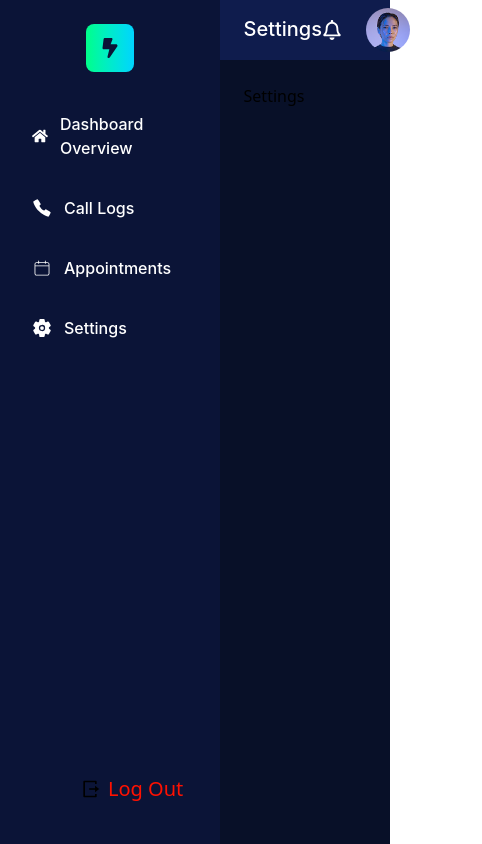
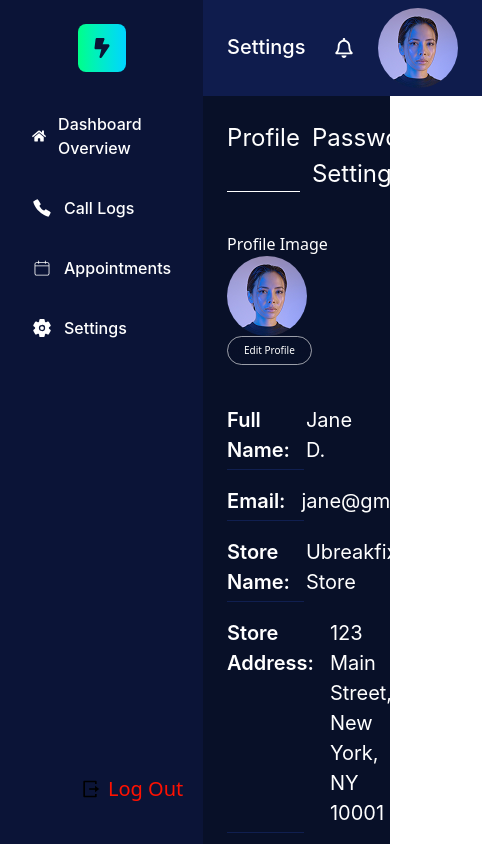
Before and after one commit to Mehedi43g/Job2.0, a React (Vite) app: page /settings in a window 390 px wide. Shown: the whole page, 482 px wide, since content can reach past the window. Built offline with nearby package versions, Linux system fonts and the light colour scheme.

Commit message:
website is ready without responsive

```diff
--- a/src/pages/Settings.jsx
+++ b/src/pages/Settings.jsx
@@ -1,8 +1,93 @@
-import React from 'react'
+import React, { useState } from 'react'
+import prof from '../assets/Timg.png'
+const Settings = () => {
+  let [profile,setProfile] = useState(true)
+  let [pprofile,setPprofile] = useState(false)
+  const handleProfile = () => {
+  setProfile(true);
+  setPprofile(false);
+};
 
-const Settings = () => {
+const handlePprofile = () => {
+  setProfile(false);
+  setPprofile(true);
+};
+
   return (
-    <div>Settings</div>
+    <div>
+      <div className="flex gap-3">
+        <p onClick={handleProfile} className={`text-[#FFFFFF]  text-[24px] font-inter ${profile == true ? "border-b "  : "border-none "}`}>Profile</p>
+        <p onClick={handlePprofile} className={`text-[#FFFFFF] text-[24px] font-inter ${pprofile == true ? "border-b ": "border-none" }`}>Password Settings</p>
+      </div>
+      {profile &&
+     <div className="">
+       <div className="Profile-Part pt-10">
+        <h3 className='text-[16px] text-[#FFFFFF]'>Profile Image</h3>
+        <img className=' rounded-full' src={prof} alt="" />
+        <button className='text-[10px] cursor-pointer font-medium  text-white  px-4 py-1.5  rounded-full
+         border border-white/60  hover:border-white  hover:bg-white/10  transition duration-300 backdrop-blur-sm'>Edit Profile</button>
+      </div>
+      <div className="pt-10">
+        <div className="flex w-4/12 gap-4 border-b border-[#192d718c] pb-1">
+          <h3 className='text-[#FFFFFF] font-inter text-[20px] font-semibold '>Full Name:</h3>
+          <p className='text-[#FFFFFF] font-inter text-[20px]'>Jane D.</p>
+        </div>
+        <div className="flex pt-4 w-4/12 gap-4 border-b border-[#192d718c] pb-1">
+          <h3 className='text-[#FFFFFF] font-inter text-[20px] font-semibold '>Email:</h3>
+          <p className='text-[#FFFFFF] font-inter text-[20px]'>jane@gmail.com</p>
+        </div>
+        <div className="flex pt-4 w-4/12 gap-4 border-b border-[#192d718c] pb-1">
+          <h3 className='text-[#FFFFFF] font-inter text-[20px] font-semibold '>Store Name:</h3>
+          <p className='text-[#FFFFFF] font-inter text-[20px]'>Ubreakfix Store</p>
+        </div>
+        <div className="flex pt-4 w-4/12 gap-4 border-b border-[#192d718c] pb-1">
+          <h3 className='text-[#FFFFFF] font-inter text-[20px] font-semibold '>Store Address:</h3>
+          <p className='text-[#FFFFFF] font-inter text-[20px]'>123 Main Street, New York, NY 10001</p>
+        </div>
+      </div>
+     </div>
+
+      }
+
+      {/* password settings ar part suru hobe    */}
+      {pprofile &&
+     <div className="">
+       <div className="">
+        <div className="Profile-Part pt-10">
+          <h3 className='text-[16px] text-[#FFFFFF]'>Profile Image</h3>
+          <img className=' rounded-full' src={prof} alt="" />
+          <button className='text-[10px] cursor-pointer font-medium  text-white  px-4 py-1.5  rounded-full
+         border border-white/60  hover:border-white  hover:bg-white/10  transition duration-300 backdrop-blur-sm'>Edit Profile</button>
+        </div>
+      </div>
+      <div className=" flex gap-3">
+          <div className=" pt-5 w-6/12 gap-4  border-[#192d718c] pb-1">
+            <h3 className='text-[#FFFFFF] font-inter text-[20px] font-semibold pb-3'>Full Name</h3>
+            <input className='w-full p-3 outline-none text-[#FFFFFF] bg-[#0A0A0F] border border-[#00ff886c] rounded-2xl' type="text" placeholder=' your Name' />
+          </div>
+          <div className=" pt-5 w-6/12 gap-4  border-[#192d718c] pb-1">
+            <h3 className='text-[#FFFFFF] font-inter text-[20px] font-semibold pb-3'>Email</h3>
+            <input className='w-full p-3 outline-none text-[#FFFFFF] bg-[#0A0A0F] border border-[#00ff886c] rounded-2xl' type="text" placeholder=' jane@gmail.com' />
+          </div>
+      </div>
+      <div className=" flex gap-3">
+          <div className=" pt-5 w-6/12 gap-4  border-[#192d718c] pb-1">
+            <h3 className='text-[#FFFFFF] font-inter text-[20px] font-semibold pb-3'>Store Name</h3>
+            <input className='w-full p-3 outline-none text-[#FFFFFF] bg-[#0A0A0F] border border-[#00ff886c] rounded-2xl' type="text" placeholder=' store Name' />
+          </div>
+          <div className=" pt-5 w-6/12 gap-4  border-[#192d718c] pb-1">
+            <h3 className='text-[#FFFFFF] font-inter text-[20px] font-semibold pb-3'>Store Address</h3>
+            <input className='w-full p-3 outline-none text-[#FFFFFF] bg-[#0A0A0F] border border-[#00ff886c] rounded-2xl' type="text" placeholder=' address' />
+          </div>
+      </div>
+      <div className="text-center pt-10">
+        <button className='px-40 py-2 rounded-2xl cursor-pointer border bg-[#00C950] text-[#FFFFFF] font-inter font-bold text-[20px]'>Save</button>
+      </div>
+     </div>
+
+      }
+
+    </div>
   )
 }
 
```
